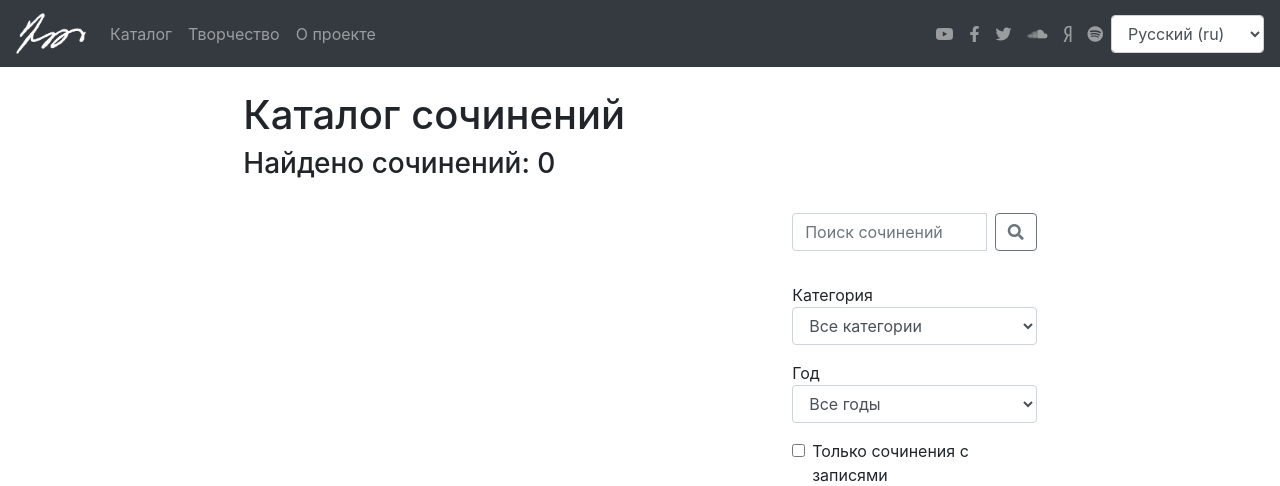
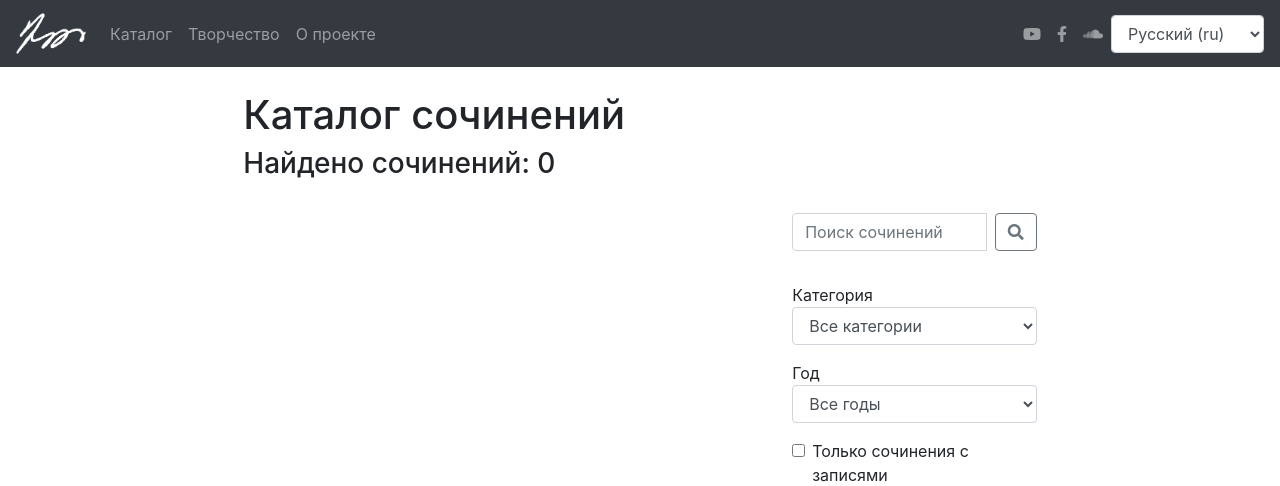
Before and after one commit to ansakoy/dsw, a Django app: page /ru/catalog/ in a window 1280 px wide. Shown: the top 486 px of the page. Run offline with Django 3.2, Linux system fonts and the light colour scheme; data that the repository does not hold is empty; parts of the project's set-up code (start-up, migrations or seed data) failed here and were passed over; some libraries are stand-ins or nearby versions.

Commit message:
removed some social networks from nav

```diff
--- a/works/templates/works/base.html
+++ b/works/templates/works/base.html
@@ -32,11 +32,8 @@
     </ul>
       <ul class="navbar-nav flex-row mt-2 mt-lg-0">
           <li class="nav-item"><a class="nav-link" href="https://www.youtube.com/channel/UCfkBAhVPsLislGB1-ocCIqg" target="_blank"><i class="fab fa-youtube"></i></a></li>
-          <li class="nav-item"><a class="nav-link" href="#"><i class="fab fa-facebook-f"></i></a></li>
-          <li class="nav-item"><a class="nav-link" href="#"><i class="fab fa-twitter"></i></a></li>
+          <li class="nav-item"><a class="nav-link" href="https://www.facebook.com/DSakoyanPage"><i class="fab fa-facebook-f"></i></a></li>
           <li class="nav-item"><a class="nav-link" href="https://soundcloud.com/user-678384227" target="_blank"><i class="fab fa-soundcloud"></i></a></li>
-          <li class="nav-item"><a class="nav-link" href="#"><i class="fab fa-yandex"></i></a></li>
-          <li class="nav-item"><a class="nav-link" href="#"><i class="fab fa-spotify"></i></a></li>
       </ul>
 
       <form action="{% url 'set_language' %}" method="post">
```
Also changed, not shown: 1 other file.
